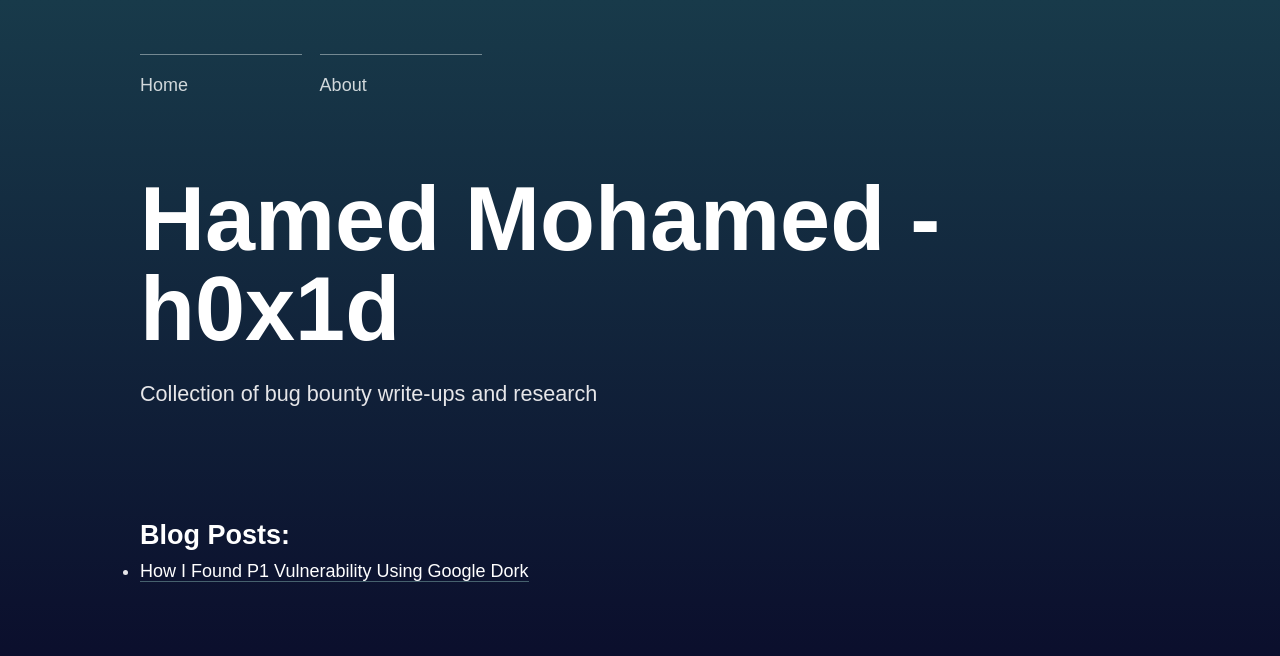
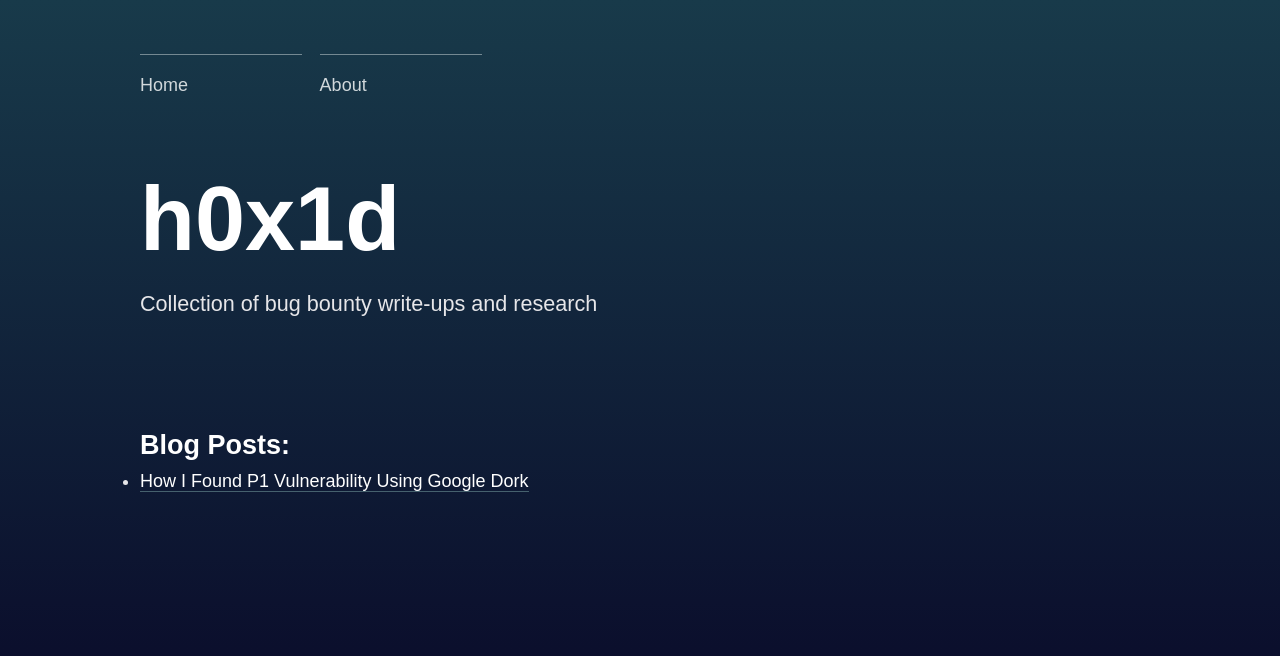
Before and after one commit to h0x1d/BugHunterCV, a plain HTML site: page index.html in a window 1280 px wide. Drawn offline with nearby package versions, Linux system fonts and the light colour scheme.

Commit message:
Update index.html

```diff
--- a/index.html
+++ b/index.html
@@ -19,7 +19,7 @@
           <div class="content"></div>
         </div>
       </div>
-      <h1>Hamed Mohamed - h0x1d</h1>
+      <h1>h0x1d</h1>
       <p class="subtitle">Collection of bug bounty write-ups and research</p>
     </header>
 
```
